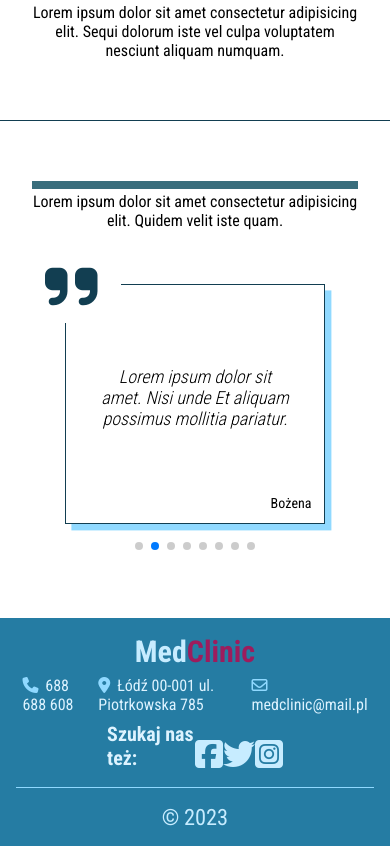
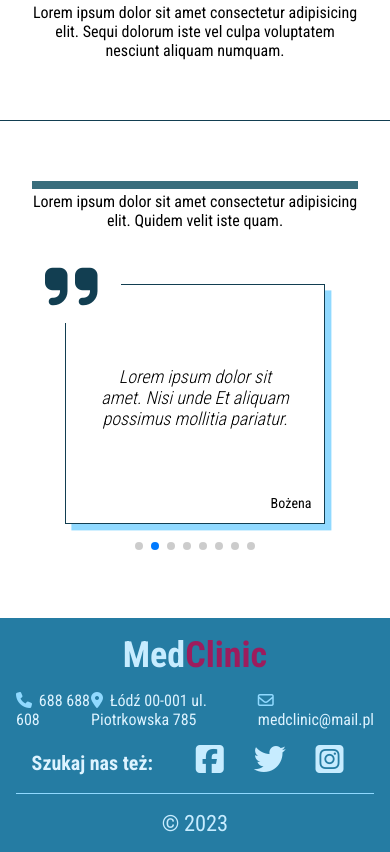
Before and after one commit to Scorpion19702022/clinic, a website: page index.html in a window 390 px wide. Shown: the part 2412-3264 px from the top of the page. Drawn offline with nearby package versions, Linux system fonts and the light colour scheme; a web font is replaced by a local one.

Commit message:
corrected in html and css for footer

```diff
--- a/index.html
+++ b/index.html
@@ -347,17 +347,21 @@
             <div class="info">
                 <h1 class="info__heading">Med<span>Clinic</span></h1>
                 <div class="address">
+                    <div class="address__box">
                         <p><i class="fa-solid fa-phone"></i> 688 688 608</p>
                         <p><i class="fa-solid fa-location-dot"></i> Łódź 00-001 ul. Piotrkowska
                             785</p>
-                    <p class="navcontact__mail"><i class="fa-regular fa-envelope"></i> medclinic@mail.pl</p>
+                        <p><i class="fa-regular fa-envelope"></i> medclinic@mail.pl</p>
+                    </div>
                 </div>
                 <div class="media">
-                    <h3 class="media__heading">Szukaj nas też:</h3>
-                    <div class="media__socialmedia">
+                    <div class="media__box">
+                        <h3 class="media__box--heading">Szukaj nas też:</h3>
+                        <div class="media__box--socialmedia">
                             <i class="fa-brands fa-square-facebook"></i>
                             <i class="fa-brands fa-twitter"></i>
                             <i class="fa-brands fa-square-instagram"></i>
+                        </div>
                     </div>
                 </div>
             </div>
--- a/sass/_small.scss
+++ b/sass/_small.scss
@@ -228,4 +228,32 @@
 			}
 		}
 	}
+
+	footer {
+		.wrapper {
+			.info {
+				&__heading {
+					font-size: 3.6rem;
+					margin-bottom: 0.4em;
+				}
+				.address {
+					flex-direction: column;
+					justify-content: space-around;
+					margin-bottom: 0.8em;
+					p {
+						// display: flex;
+						padding: 0;
+						align-items: center;
+						align-self: flex-start;
+					}
+					i {
+						// text-align: left;
+					}
+				}
+				.media {
+					width: 100%;
+				}
+			}
+		}
+	}
 }
--- a/sass/style.scss
+++ b/sass/style.scss
@@ -785,6 +785,7 @@
 			}
 			.address {
 				width: 100%;
+				&__box {
 					display: flex;
 					justify-content: space-between;
 					p {
@@ -796,18 +797,20 @@
 						color: var(--color-lightfour);
 					}
 				}
+			}
 			.media {
 				width: 50%;
+				padding: 0.1em;
+				margin-bottom: 1em;
+				&__box {
 					display: flex;
 					justify-content: space-around;
 					align-items: flex-end;
-				padding: 0.1em;
-				margin-bottom: 1em;
-				&__heading {
+					&--heading {
 						font-size: 2rem;
 						color: var(--color-lightone);
 					}
-				&__socialmedia {
+					&--socialmedia {
 						width: 50%;
 						display: flex;
 						justify-content: space-around;
@@ -818,6 +821,7 @@
 							transition: color 0.1s ease-in-out;
 							&:hover {
 								color: var(--color-other);
+							}
 						}
 					}
 				}
```
Also changed, not shown: css/style.css, 1 other file. Lines whose indentation alone changed are shown as unchanged.
